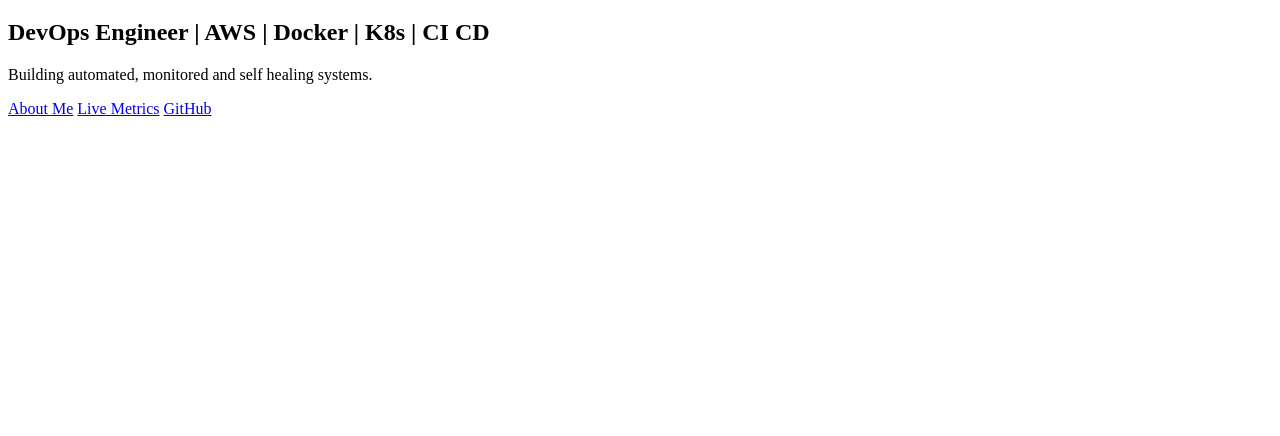
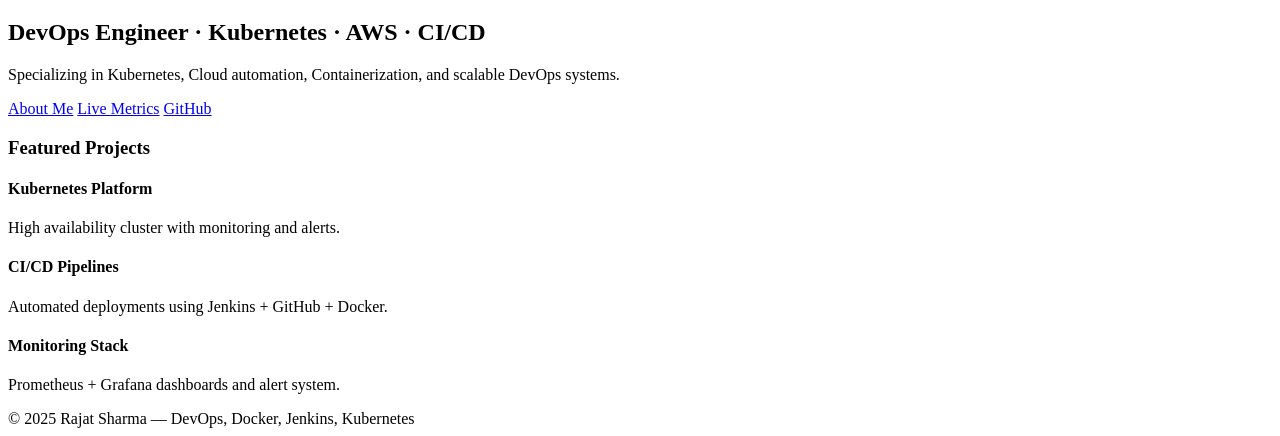
Before and after one commit to Rajat-shamra/ci-cd-demo, a website: page public/home.html in a window 1280 px wide. Shown: the part 909-1345 px from the top of the page. Before the commit the page ends 1035 px from the top, so only its background shows below. Drawn offline with nearby package versions, Linux system fonts and the light colour scheme.

Commit message:
Update home.html

```diff
--- a/public/home.html
+++ b/public/home.html
@@ -1,19 +1,22 @@
-<!DOCTYPE html>
-<html>
+<!doctype html>
+<html lang="en">
 <head>
+  <meta charset="utf-8" />
+  <meta name="viewport" content="width=device-width,initial-scale=1" />
   <title>Rajat Sharma | DevOps Engineer</title>
-  <meta charset="UTF-8">
-  <meta name="viewport" content="width=device-width, initial-scale=1">
-  <link rel="stylesheet" href="/css/style.css">
+
+  <link rel="stylesheet" href="./css/style.css">
+  <script src="https://cdn.jsdelivr.net/npm/chart.js" defer></script>
+  <script src="./js/particles.js" defer></script>
 </head>
 
 <body>
 
   <canvas id="particles"></canvas>
 
-<nav>
+  <nav class="nav">
     <div class="brand">Rajat Sharma</div>
-  <div>
+    <div class="nav-links">
       <a href="/">Home</a>
       <a href="/about">About</a>
       <a href="/metrics">Metrics</a>
@@ -22,18 +25,41 @@
     </div>
   </nav>
 
-<header>
-  <h1 class="glow">Rajat Sharma</h1>
-  <h2>DevOps Engineer | AWS | Docker | K8s | CI CD</h2>
-  <p>
-    Building automated, monitored and self healing systems.
+  <main class="hero">
+    <h1 class="hero-title">Rajat Sharma</h1>
+    <h2 class="hero-sub">DevOps Engineer · Kubernetes · AWS · CI/CD</h2>
+    <p class="hero-desc">
+      Specializing in Kubernetes, Cloud automation, Containerization, and scalable DevOps systems.
     </p>
 
+    <div class="hero-cta">
       <a class="btn" href="/about">About Me</a>
       <a class="btn" href="/metrics">Live Metrics</a>
-  <a class="btn" target="_blank" href="https://github.com/rajatsharma-dev">GitHub</a>
-</header>
+      <a class="btn" href="https://github.com/rajatsharma-dev" target="_blank">GitHub</a>
+    </div>
+  </main>
 
-<script src="/js/particles.js"></script>
+  <section class="projects">
+    <h3>Featured Projects</h3>
+    <div class="cards">
+      <div class="card">
+        <h4>Kubernetes Platform</h4>
+        <p>High availability cluster with monitoring and alerts.</p>
+      </div>
+      <div class="card">
+        <h4>CI/CD Pipelines</h4>
+        <p>Automated deployments using Jenkins + GitHub + Docker.</p>
+      </div>
+      <div class="card">
+        <h4>Monitoring Stack</h4>
+        <p>Prometheus + Grafana dashboards and alert system.</p>
+      </div>
+    </div>
+  </section>
+
+  <footer class="footer">
+    © 2025 Rajat Sharma — DevOps, Docker, Jenkins, Kubernetes
+  </footer>
+
 </body>
 </html>
```
Lines whose indentation alone changed are shown as unchanged.
